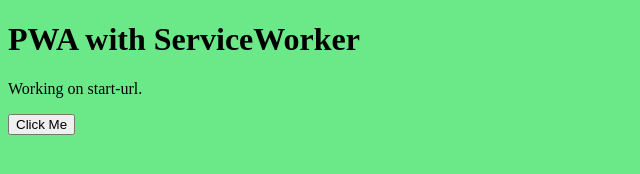
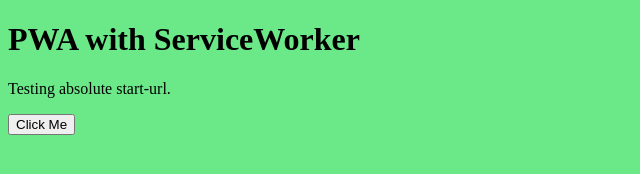
Before and after one commit to mstefancich/Project_1, a plain HTML site: page index.html in a window 1280 px wide. Shown: the full height of the page, 0-640 px from the left. Drawn offline with Linux system fonts and the light colour scheme.

Commit message:
testing absolute start-url

```diff
--- a/index.html
+++ b/index.html
@@ -15,7 +15,7 @@
 <body>
 
     <h1>PWA with ServiceWorker</h1>
-    <p>Working on start-url.</p>
+    <p>Testing absolute start-url.</p>
     <script src="src/script.js"></script>
     <button onclick="runCode()">Click Me</button>
 
```
